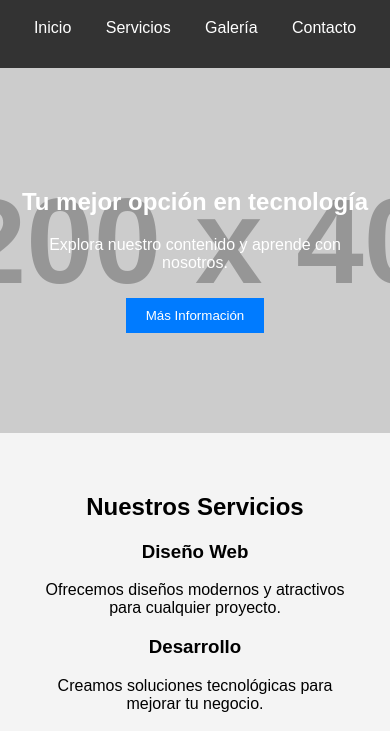
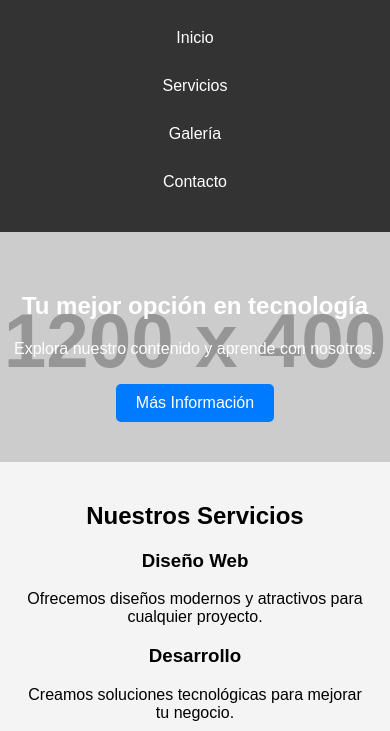
Before and after one commit to sergiodev3/proyecto-2trim-tec, a plain HTML site: page index.html in a window 390 px wide. Shown: the part 113-844 px from the top of the page. Drawn offline with Linux system fonts and the light colour scheme; placeholder pictures from the web are drawn by us.

Commit message:
Update style.css

```diff
--- a/style.css
+++ b/style.css
@@ -15,34 +15,41 @@ header {
 nav ul {
     list-style: none;
     padding: 0;
+    text-align: center;
 }
 
 nav ul li {
-    display: inline;
-    margin: 0 15px;
+    display: inline-block;
+    margin: 5px;
 }
 
 nav ul li a {
     color: white;
     text-decoration: none;
+    padding: 10px;
+    display: block;
 }
 
+/* Hero Section */
 .hero {
     background: url('https://via.placeholder.com/1200x400') no-repeat center;
     background-size: cover;
     text-align: center;
-    padding: 100px 20px;
+    padding: 60px 10px;
     color: white;
 }
 
+/* Secciones */
 section {
-    padding: 40px;
+    padding: 20px;
     text-align: center;
 }
 
+/* Carrusel */
 .carousel {
     position: relative;
     width: 60%;
+    max-width: 600px;
     margin: auto;
     overflow: hidden;
 }
@@ -56,6 +63,7 @@ section {
     display: block;
 }
 
+/* Botones */
 button {
     background: #007BFF;
     color: white;
@@ -63,16 +71,20 @@ button {
     padding: 10px 20px;
     margin-top: 10px;
     cursor: pointer;
+    font-size: 16px;
+    border-radius: 5px;
 }
 
 button:hover {
     background: #0056b3;
 }
 
+/* Formulario */
 form {
     display: flex;
     flex-direction: column;
     width: 50%;
+    max-width: 400px;
     margin: auto;
 }
 
@@ -92,9 +104,32 @@ form button:hover {
     background: #218838;
 }
 
+/* Footer */
 footer {
     background: #222;
     color: white;
     text-align: center;
     padding: 10px;
 }
+
+/* Responsive Design */
+@media (max-width: 768px) {
+    nav ul li {
+        display: block;
+        text-align: center;
+        margin: 10px 0;
+    }
+
+    .hero {
+        padding: 40px 10px;
+        background-size: cover;
+    }
+
+    .carousel {
+        width: 90%;
+    }
+
+    form {
+        width: 90%;
+    }
+}
```
